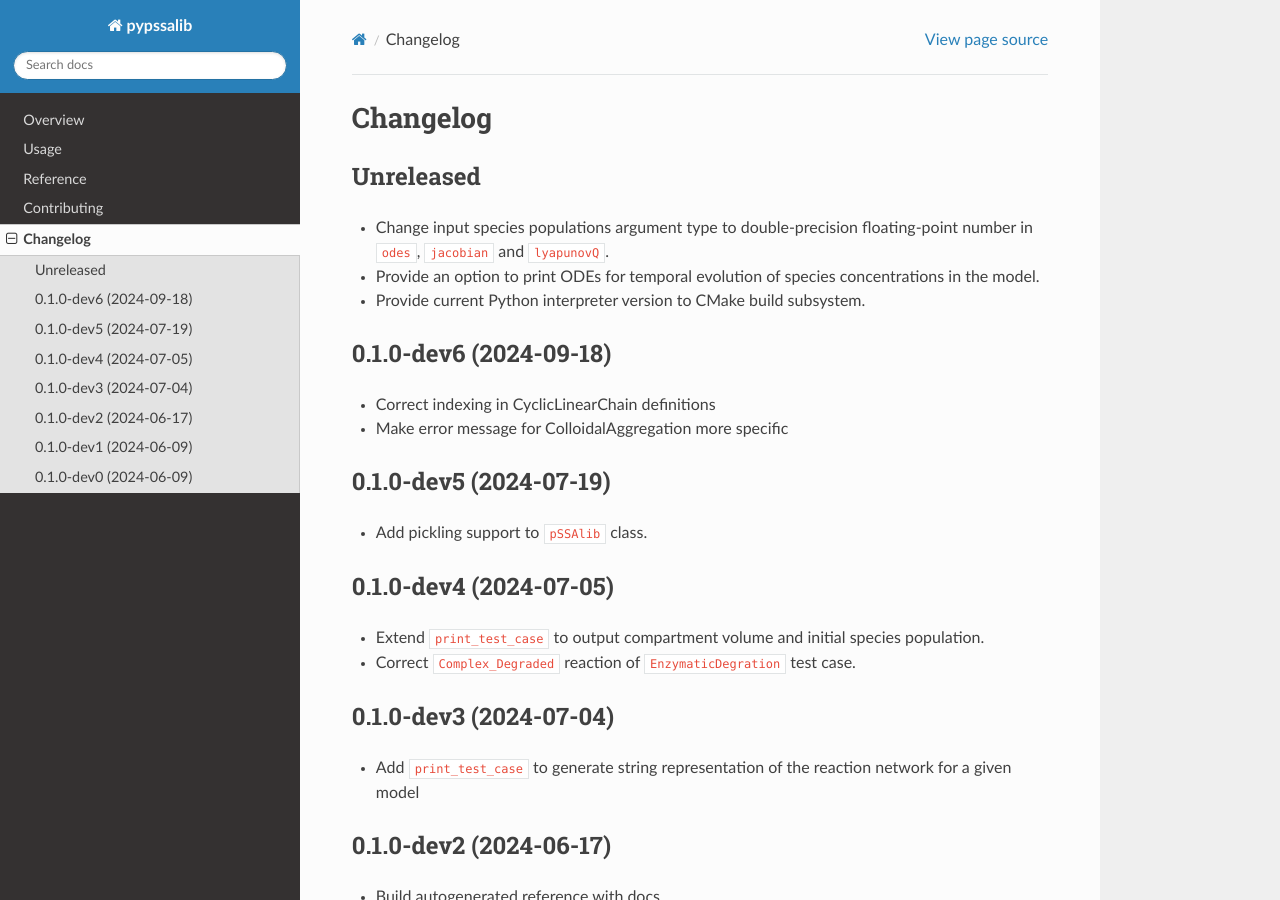
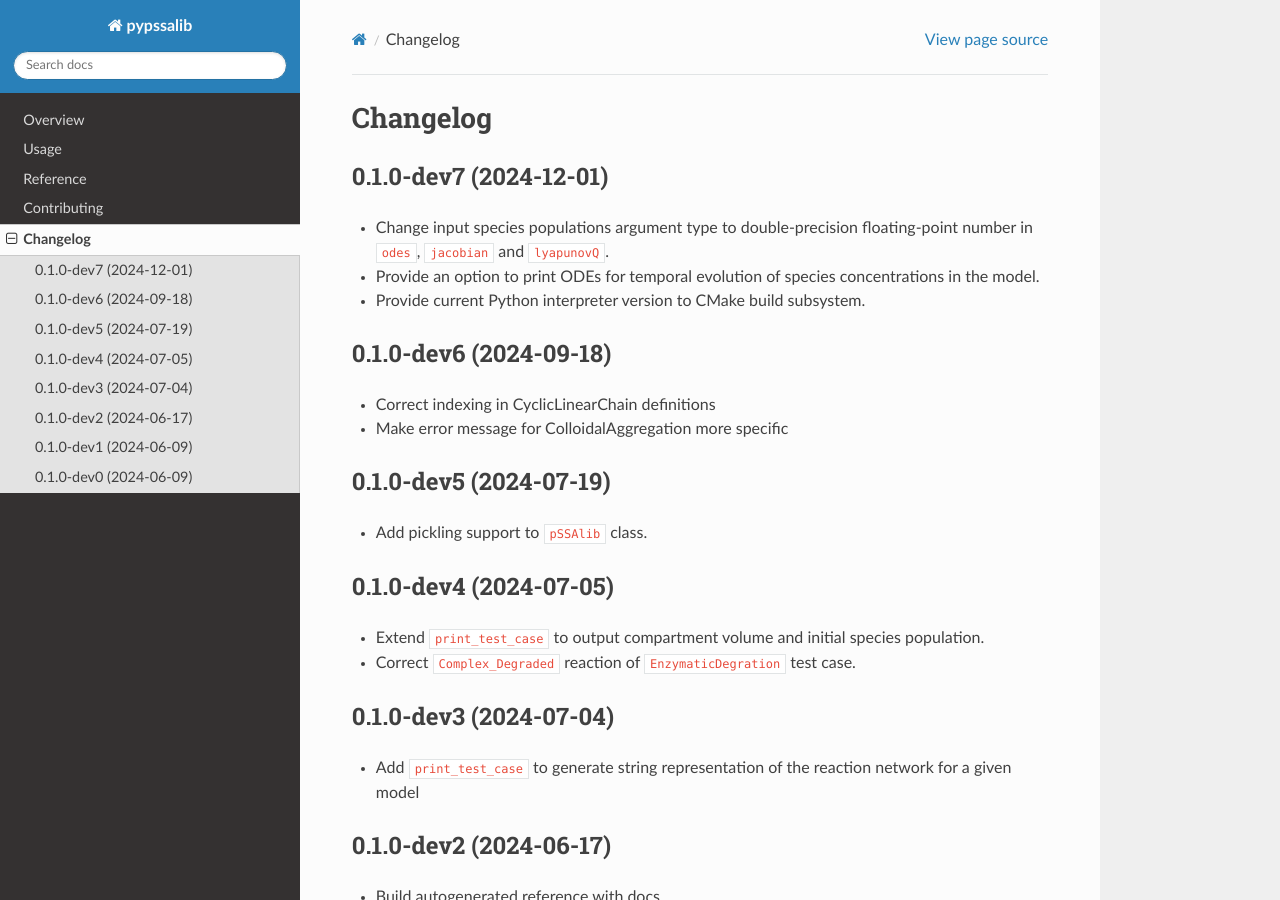
Before and after one commit to breezerider/pyPSSAlib, a Sphinx documentation site: the page built from docs/changelog.rst, in a window 1280 px wide and 900 px high. Built offline with Sphinx 7.4.7 and the Read the Docs theme 3.1.0, drawn with Linux system fonts in a browser that asks for light colours.

Commit message:
Bump version: 0.1.0-dev6 → 0.1.0-dev7

```diff
--- a/CHANGELOG.rst
+++ b/CHANGELOG.rst
@@ -2,8 +2,8 @@
 Changelog
 =========
 
-Unreleased
-----------
+0.1.0-dev7 (2024-12-01)
+-----------------------
 
 * Change input species populations argument type to double-precision floating-point number in ``odes``, ``jacobian`` and ``lyapunovQ``.
 * Provide an option to print ODEs for temporal evolution of species concentrations in the model.
--- a/README.rst
+++ b/README.rst
@@ -29,7 +29,7 @@ Overview
     :alt: PyPI Package license
     :target: https://test.pypi.org/project/pypssalib
 
-.. |version| image:: https://img.shields.io/badge/test.pypi-v0.1.0.dev6-informational?style=flat
+.. |version| image:: https://img.shields.io/badge/test.pypi-v0.1.0.dev7-informational?style=flat
     :alt: PyPI Package latest release
     :target: https://test.pypi.org/project/pypssalib
 
@@ -41,9 +41,9 @@ Overview
     :alt: Supported Python versions
     :target: https://test.pypi.org/project/pypssalib
 
-.. |commits-since| image:: https://img.shields.io/github/commits-since/breezerider/pypssalib/v0.1.0-dev6.svg
+.. |commits-since| image:: https://img.shields.io/github/commits-since/breezerider/pypssalib/v0.1.0-dev7.svg
     :alt: Commits since latest release
-    :target: https://github.com/breezerider/pypssalib/compare/v0.1.0-dev6...main
+    :target: https://github.com/breezerider/pypssalib/compare/v0.1.0-dev7...main
 
 .. end-badges
 
--- a/docs/conf.py
+++ b/docs/conf.py
@@ -21,7 +21,7 @@ year = '2024'
 author = 'Oleksandr Ostrenko'
 copyright = '{0}, {1}'.format(year, author)
 # version = 'dev'
-version = release = '0.1.0-dev6'
+version = release = '0.1.0-dev7'
 
 pygments_style = 'trac'
 templates_path = ['.']
--- a/pyproject.toml
+++ b/pyproject.toml
@@ -95,7 +95,7 @@ tag = true
 sign_tags = true
 tag_name = "v{new_version}"
 tag_message = "Bump version: {current_version} → {new_version}"
-current_version = "0.1.0-dev6"
+current_version = "0.1.0-dev7"
 # parse = "(?P<major>\\d+)\\.(?P<minor>\\d+)\\.(?P<patch>\\d+)"
 # serialize = [
 #     "{major}.{minor}.{patch}"
--- a/setup.py
+++ b/setup.py
@@ -14,7 +14,7 @@ from setuptools import Extension
 from setuptools import setup
 from setuptools.command.build_ext import build_ext
 
-__version__ = "0.1.0-dev6"
+__version__ = "0.1.0-dev7"
 
 # Convert distutils Windows platform specifiers to CMake -A arguments
 PLAT_TO_CMAKE = {
```
Also changed, not shown: 1 other file.
